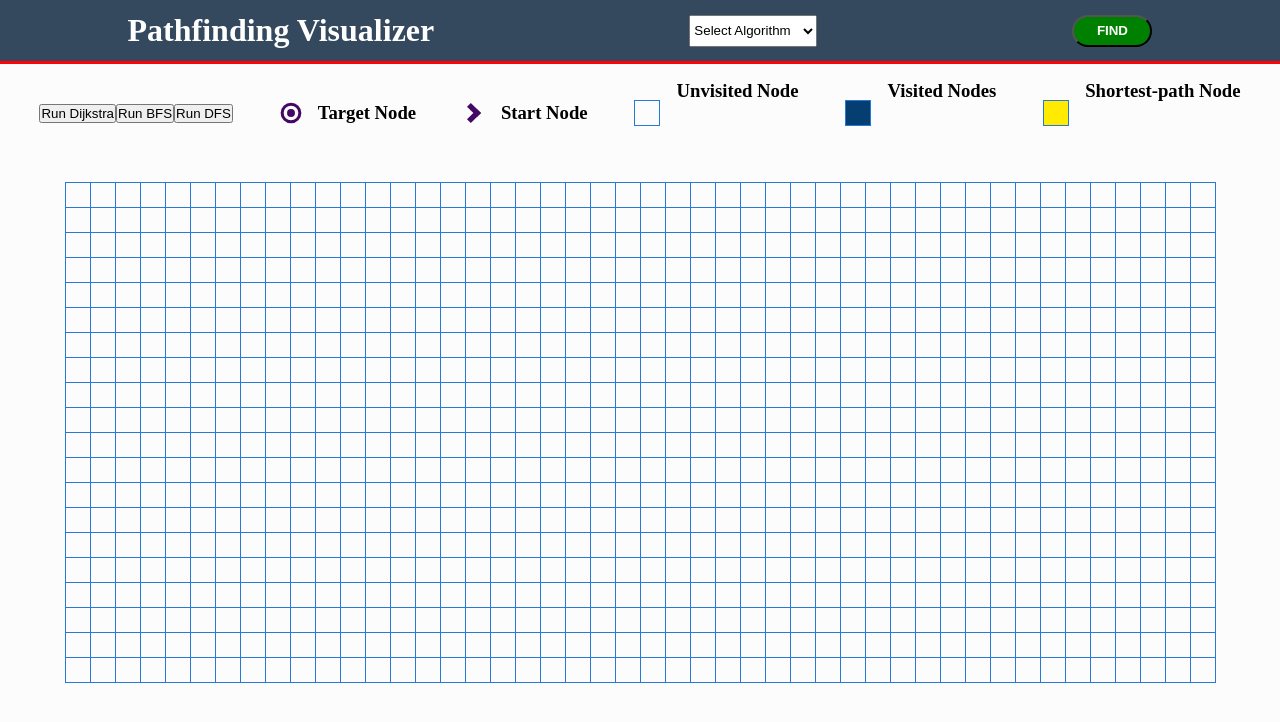
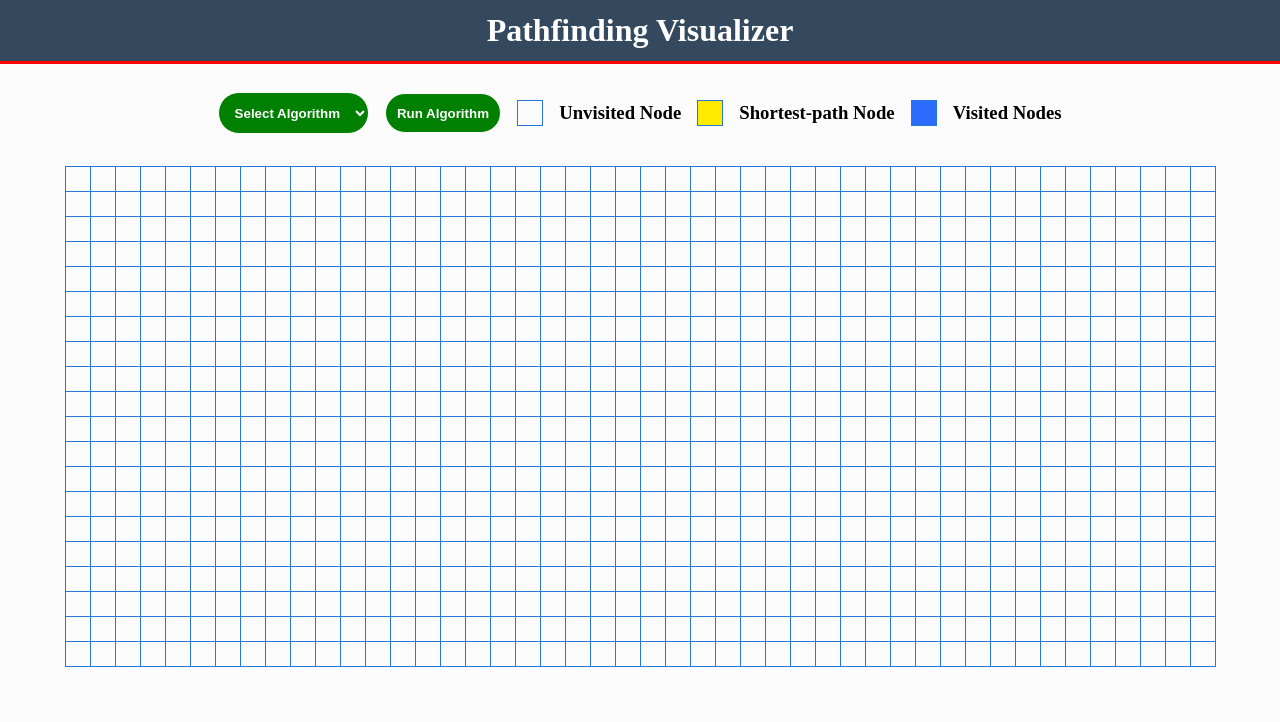
Before and after one commit to Gokul-Bhatt/Pathfinding-Visualizer, a React (Vite) app: page / in a window 1280 px wide. Shown: the top 722 px of the page. Built offline with nearby package versions, Linux system fonts and the light colour scheme.

Commit message:
home page

```diff
--- a/src/components/home/home.css
+++ b/src/components/home/home.css
@@ -1,4 +1,4 @@
-.home{
+/* .home{
     display: flex;
     align-items: center;
     justify-content: space-around;
@@ -9,15 +9,12 @@
     gap: 1rem;
 }
 
-.grid {
-  border-collapse: collapse;
-}
 
-/* .unvisited2 {
+.unvisited2 {
   width: 25px;
   height: 25px;
   background-color: rgb(223, 57, 218);
-} */
+}
 .unvisited1{
   width: 25px;
   height: 25px;
@@ -27,4 +24,56 @@
   width: 25px;
   height: 25px;
   background-color: rgb(255, 234, 0);
+} */
+
+.controls{
+  display: flex;
+  align-items: center;
+  justify-content: center;
+  gap: 1rem;
+  margin-top: 1rem;
 }
+
+.drop{
+  padding: .7rem;
+  border: 1px solid white;
+  border-radius: 2rem;
+  background-color: green;
+  color: white;
+  font-weight: 700;
+  cursor: pointer;
+}
+
+.rbtn{
+  padding: .7rem;
+  border: 1px solid white;
+  border-radius: 2rem;
+  background-color: green;
+  color: white;
+  font-weight: 700;
+  cursor: pointer;
+}
+.rbtn:hover{
+  background-color: rgb(3, 91, 3);
+}
+
+.item{
+    display: flex;
+    align-items: center;
+    justify-content: center;
+    gap: 1rem;
+}
+.grid {
+  border-collapse: collapse;
+}
+
+.shortpath{
+  width: 25px;
+  height: 25px;
+  background-color: rgb(255, 234, 0);
+}
+.visitedpath{
+  width: 25px;
+  height: 25px;
+  background-color: #2B6CFE;
+}
--- a/src/components/home/home.jsx
+++ b/src/components/home/home.jsx
@@ -1,27 +1,36 @@
-import React from 'react';
-import circle from "../../assets/circle.svg";
-import start from "../../assets/triangletwo-right.svg";
+import React, { useState } from 'react';
 import "./home.css";
 
-const Home = ({ runDijkstra,runBfs,runDfs}) => {
+const Controls = ({ runBfs, runDfs, runDijkstra }) => {
+  const [algo, setAlgo] = useState("");
+  const handleRun = () => {
+    console.log("Selected Algo:", algo);
+    if (algo === "bfs" && runBfs) {
+      runBfs();
+    } else if (algo === "dfs" && runDfs) {
+      runDfs();
+    } else if (algo === "dijkstra" && runDijkstra) {
+      runDijkstra();
+    } else {
+      alert("Algo not selected or function missing");
+    }
+  };
+
   return (
-    <div className='home'>
-      <div className="controls">
-        <button onClick={runDijkstra}>Run Dijkstra</button>
-        <button onClick={runBfs} > Run BFS </button>
-        <button onClick={runDfs} > Run DFS </button>
-      </div>
-      <div className='item'>
-        <img src={circle} alt="" />
-        <h3>Target Node</h3>
-      </div>
-
-      <div className='item'>
-        <img src={start} alt="" />
-        <h3>Start Node</h3>
-      </div>
-
-      <div className='item'>
+    <div className="controls">
+      <select
+        className="drop"
+        onChange={(e) => setAlgo(e.target.value)}
+      >
+        <option value="">Select Algorithm</option>
+        <option value="bfs">BFS</option>
+        <option value="dfs">DFS</option>
+        <option value="dijkstra">Dijkstra</option>
+      </select>
+      <button onClick={handleRun} className="rbtn">
+        Run Algorithm
+      </button>
+       <div className='item'>
         <table className="grid">
           <tbody>
             <tr>
@@ -31,31 +40,28 @@ const Home = ({ runDijkstra,runBfs,runDfs}) => {
         </table>
         <h3>Unvisited Node</h3>
       </div>
-
       <div className='item'>
         <table className="grid">
           <tbody>
             <tr>
-              <td className="unvisited1"></td>
+              <td className="shortpath"></td>
+            </tr>
+          </tbody>
+        </table>
+        <h3>Shortest-path Node</h3>
+      </div>
+      <div className='item'>
+        <table className="grid">
+          <tbody>
+            <tr>
+              <td className="visitedpath"></td>
             </tr>
           </tbody>
         </table>
         <h3>Visited Nodes</h3>
       </div>
-
-      <div className='item'>
-        <table className="grid">
-          <tbody>
-            <tr>
-              <td className="unvisited3"></td>
-            </tr>
-          </tbody>
-        </table>
-        <h3>Shortest-path Node</h3>
-      </div>
-
     </div>
   );
 };
 
-export default Home;
+export default Controls;
--- a/src/components/navbar/navbar.css
+++ b/src/components/navbar/navbar.css
@@ -1,14 +1,15 @@
 .navbar{
     display: flex;
     align-items: center;
-    justify-content: space-around;
+    /* justify-content: space-around; */
+    justify-content: center;
     height: 4rem;
     border-bottom: 3px solid rgb(253, 4, 4);
     background-color:#34495E;
     /* border: none; */
     /* box-shadow: 0 2px 0 rgba(235, 33, 33, 0.3); */
 }
-.btn{
+/* .btn{
     width: 5rem;
     height: 2rem;
     border-radius: 2rem;
@@ -20,7 +21,7 @@
 .drop{
     width: 8rem;
     height: 2rem;
-}
+} */
 .topheading{
     color: white;
 }
--- a/src/components/navbar/navbar.jsx
+++ b/src/components/navbar/navbar.jsx
@@ -6,14 +6,9 @@ export const navbar = () => {
     <div className="navbar">
       <h1 className="topheading">Pathfinding Visualizer</h1>
       <div className="dropdown-container">
-        <select className="drop">
-          <option>Select Algorithm</option>
-          <option value="bfs">BFS</option>
-          <option value="dfs">DFS</option>
-          <option value="dijkstra">Dijkstra</option>
-        </select>
+
       </div>
-      <button type="submit" className="btn">FIND</button>
+      {/* <button type="submit" className="btn">FIND</button> */}
     </div>
   );
 };
```
Also changed, not shown: src/components/home/extra.txt (added).
